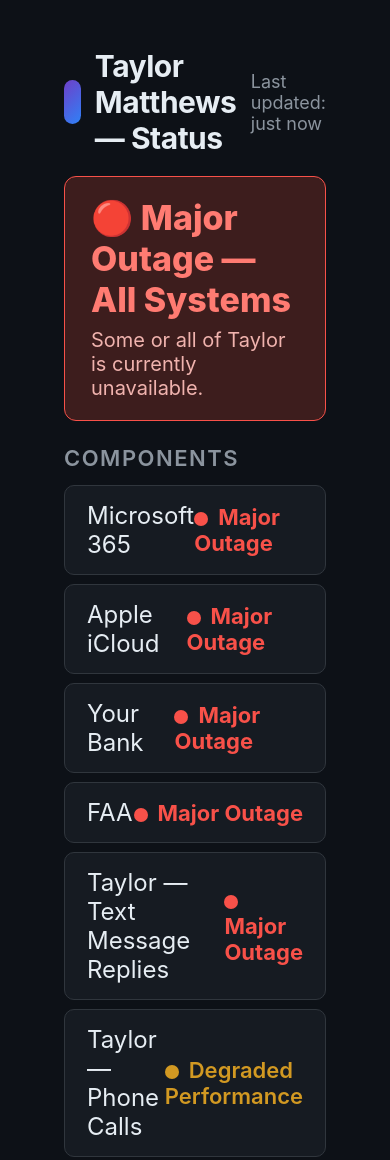
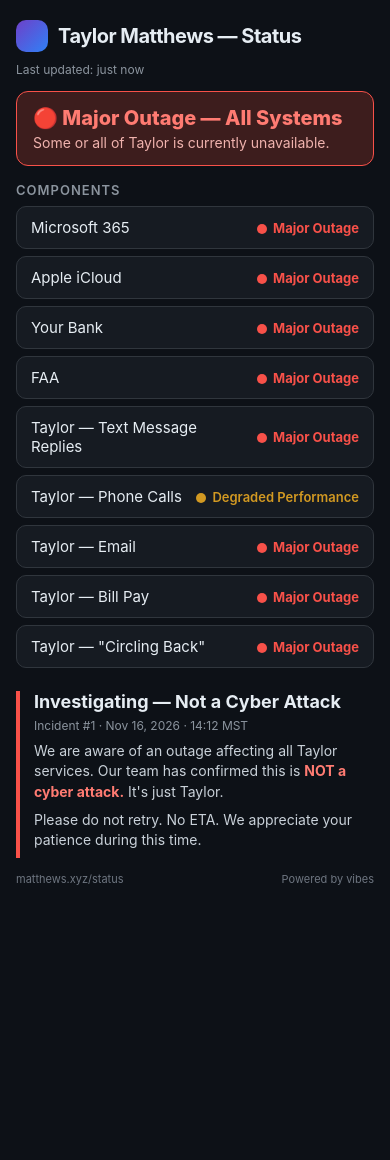
Before and after one commit to Mr-Monkey/matthews.xyz, a plain HTML site: page status/index.html in a window 390 px wide. Shown: the top 1160 px of the page. After the commit the page ends 906 px from the top, so only its background shows below. Drawn offline with Linux system fonts and the light colour scheme.

Commit message:
status: mobile layout, footer url

```diff
--- a/status/index.html
+++ b/status/index.html
@@ -13,6 +13,19 @@ h2{font-size:22px;color:#8b949e;font-weight:600;text-transform:uppercase;letter-
 .inc h3{margin:0 0 6px;font-size:28px}.inc .m{color:#8b949e;font-size:18px;margin-bottom:14px}.inc p{font-size:20px;line-height:1.4;margin:0 0 8px;color:#c9d1d9}
 .inc b{color:#ff7b72}
 .foot{margin-top:18px;color:#6e7681;font-size:17px;display:flex;justify-content:space-between}
+
+@media (max-width:700px){
+  .wrap{padding:20px 16px}
+  .brand{gap:10px;margin-bottom:14px;flex-wrap:wrap}.logo{width:32px;height:32px}
+  .brand h1{font-size:20px}.brand span{font-size:12px;margin-left:0;width:100%}
+  .banner{padding:14px 16px;margin-bottom:16px}.banner .t{font-size:20px;gap:8px}.banner .s{font-size:14px;margin-top:4px}
+  h2{font-size:13px;margin-bottom:8px;letter-spacing:1px}
+  .row{padding:11px 14px;font-size:15px;margin-bottom:7px;gap:10px}
+  .row>span:first-child{flex:1;min-width:0}
+  .ok,.bad,.deg{font-size:13px;white-space:nowrap}.dot{width:10px;height:10px;margin-right:6px}
+  .inc{margin-top:16px;padding-left:14px}.inc h3{font-size:18px}.inc .m{font-size:12px;margin-bottom:8px}.inc p{font-size:14px;line-height:1.45}
+  .foot{font-size:11px;margin-top:14px;flex-wrap:wrap;gap:6px}
+}
 </style></head><body><div class="wrap">
 <div class="brand"><div class="logo"></div><h1>Taylor Matthews — Status</h1><span>Last updated: just now</span></div>
 <div class="banner"><div class="t">🔴 Major Outage — All Systems</div><div class="s">Some or all of Taylor is currently unavailable.</div></div>
@@ -29,5 +42,5 @@ h2{font-size:22px;color:#8b949e;font-weight:600;text-transform:uppercase;letter-
 <div class="inc"><h3>Investigating — Not a Cyber Attack</h3><div class="m">Incident #1 · Nov 16, 2026 · 14:12 MST</div>
 <p>We are aware of an outage affecting all Taylor services. Our team has confirmed this is <b>NOT a cyber attack.</b> It's just Taylor.</p>
 <p>Please do not retry. No ETA. We appreciate your patience during this time.</p></div>
-<img src="https://status-hits.tdawge.com/p.gif" alt="" width="1" height="1" style="position:absolute;opacity:0" referrerpolicy="unsafe-url"><div class="foot"><span>status.taylor.matthews.xyz</span><span>Powered by vibes</span></div>
+<img src="https://status-hits.tdawge.com/p.gif" alt="" width="1" height="1" style="position:absolute;opacity:0" referrerpolicy="unsafe-url"><div class="foot"><span>matthews.xyz/status</span><span>Powered by vibes</span></div>
 </div></body></html>
```
